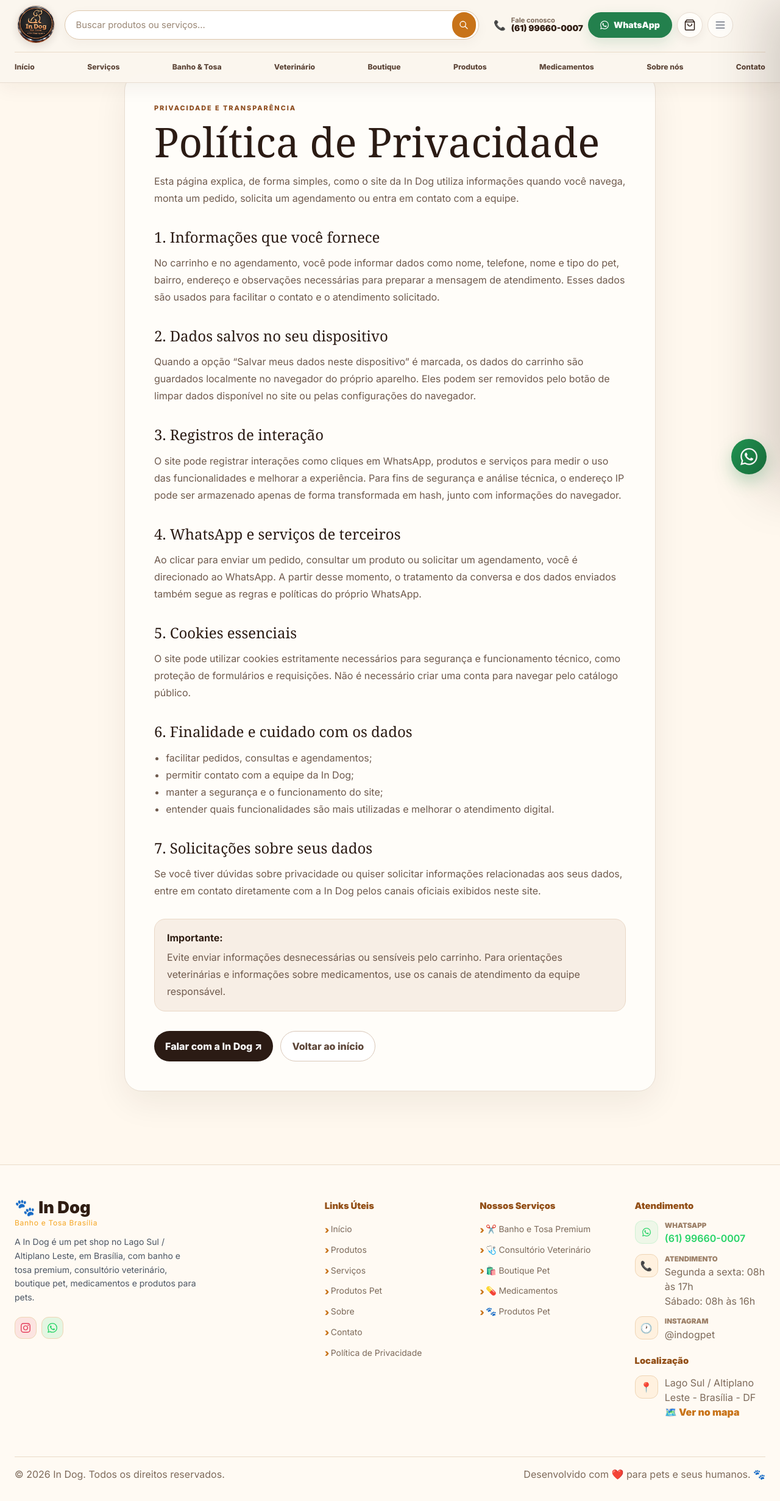
After one commit to DenilsonMiranda2001/central-pet-site, a Django app: page /politica-de-privacidade/ in a window 1280 px wide. The commit adds this page. Shown: the whole page at 61% size. Run offline with Django 4.2, Linux system fonts and the light colour scheme; data comes from the database, SQL or seed files in the repository; parts of the project's set-up code (start-up, migrations or seed data) failed here and were passed over; some libraries are stand-ins or nearby versions.

Commit message:
Production readiness: horários, medicamentos e privacidade (#3)
* Improve service content, medications flow and public store info

* Add privacy and public store info routes

* Improve service detail content and medication fallback

* Add privacy policy page

* Sync store hours, medication links and privacy access

```diff
--- a/core/urls.py
+++ b/core/urls.py
@@ -5,6 +5,8 @@ urlpatterns = [
     path("", views.home, name="home"),
     path("sobre/", views.sobre, name="sobre"),
     path("contato/", views.contato, name="contato"),
+    path("politica-de-privacidade/", views.privacy_policy, name="privacy_policy"),
+    path("loja/info/", views.store_public_info, name="store_public_info"),
     path("banho-e-tosa/", views.banho_e_tosa, name="banho_e_tosa"),
     path("veterinario/", views.veterinario, name="veterinario"),
     path("boutique-pet/", views.boutique_pet, name="boutique_pet"),
--- a/core/views.py
+++ b/core/views.py
@@ -59,20 +59,51 @@ def contato(request):
     })
 
 
+def privacy_policy(request):
+    config = StoreConfig.get_config()
+    return render(request, "core/privacy.html", {
+        "config": config,
+        "page_title": "Política de Privacidade | In Dog",
+        "meta_description": "Saiba como a In Dog trata dados usados no site, no carrinho, no agendamento e nos contatos via WhatsApp.",
+    })
+
+
+def store_public_info(request):
+    """Informações públicas usadas para manter elementos globais sincronizados com o Admin."""
+    config = StoreConfig.get_config()
+    return JsonResponse({
+        "opening_hours": config.opening_hours,
+        "phone_number": config.phone_number,
+    })
+
+
 def _service_detail(request, service_slug, fallback):
     service = Service.objects.filter(slug=service_slug, is_active=True).first()
     context = dict(fallback)
     context["service"] = service
-    context["related_products"] = Product.objects.none()
+    related_products = Product.objects.none()
+
     if service:
         context["title"] = service.name
         context["description"] = service.description or service.short_description or context["description"]
         context["eyebrow"] = service.name
         context["whatsapp_text"] = service.whatsapp_message or context["whatsapp_text"]
-        context["related_products"] = service.related_products.filter(
+        related_products = service.related_products.filter(
             is_active=True,
             is_available=True,
         ).select_related("category").order_by("order", "name")[:12]
+
+    # Medicamentos é uma categoria comercial importante. Se o Admin ainda não
+    # relacionou itens manualmente ao serviço, mostramos os produtos ativos da
+    # categoria em vez de deixar a página parecer vazia/incompleta.
+    if service_slug == "medicamentos" and not related_products.exists():
+        related_products = Product.objects.filter(
+            is_active=True,
+            is_available=True,
+            category__slug="medicamentos",
+        ).select_related("category").order_by("order", "name")[:12]
+
+    context["related_products"] = related_products
     return render(request, "core/service_detail.html", context)
 
 
@@ -85,22 +116,39 @@ def banho_e_tosa(request):
         "icon": "✂️",
         "title": "Banho e Tosa Premium em Brasília",
         "description": "Serviço completo de banho e tosa com cuidado, carinho, produtos de qualidade e atenção ao bem-estar do pet.",
-        "highlights": ["Banho completo", "Tosa higiênica", "Tosa personalizada", "Escovação", "Limpeza de ouvidos", "Corte de unhas", "Produtos premium", "Atendimento cuidadoso"],
+        "highlights": [
+            {"title": "Banho completo", "text": "Higiene completa com produtos adequados ao tipo de pelagem e às necessidades do pet."},
+            {"title": "Tosa higiênica", "text": "Acabamento cuidadoso nas áreas que exigem mais higiene e conforto no dia a dia."},
+            {"title": "Tosa personalizada", "text": "Corte alinhado ao estilo desejado, respeitando raça, pelagem e bem-estar."},
+            {"title": "Escovação", "text": "Finalização para desembaraçar, remover pelos soltos e valorizar a pelagem."},
+            {"title": "Limpeza de ouvidos", "text": "Higiene externa feita com delicadeza como parte da rotina de cuidados."},
+            {"title": "Corte de unhas", "text": "Manutenção das unhas para mais conforto e segurança na movimentação do pet."},
+            {"title": "Produtos premium", "text": "Seleção de produtos de qualidade para uma experiência mais confortável."},
+            {"title": "Atendimento cuidadoso", "text": "Cada pet é atendido respeitando seu comportamento, tempo e necessidades individuais."},
+        ],
         "cta": "Agendar Banho e Tosa no WhatsApp",
         "whatsapp_text": "Olá, gostaria de agendar Banho e Tosa Premium na In Dog.",
     })
 
 
 def veterinario(request):
-    return _service_detail(request, "veterinario", {
+    return _service_detail(request, "consultorio-veterinario", {
         "page_title": "Consultório Veterinário no Lago Sul | In Dog",
         "meta_description": "Consultório veterinário no Lago Sul com foco em prevenção, saúde e bem-estar dos pets.",
-        "slug": "veterinario",
+        "slug": "consultorio-veterinario",
         "eyebrow": "Veterinário",
         "icon": "🩺",
         "title": "Consultório Veterinário no Lago Sul",
         "description": "Atendimento veterinário com foco em prevenção, saúde e bem-estar dos pets.",
-        "highlights": ["Consultas veterinárias", "Vacinação", "Check-up preventivo", "Vermifugação", "Controle de pulgas e carrapatos", "Orientação nutricional", "Acompanhamento clínico"],
+        "highlights": [
+            {"title": "Consultas veterinárias", "text": "Avaliação clínica com atenção ao histórico, sinais apresentados e rotina do pet."},
+            {"title": "Vacinação", "text": "Orientação sobre protocolos preventivos conforme idade, histórico e avaliação profissional."},
+            {"title": "Check-up preventivo", "text": "Acompanhamento periódico para observar a saúde do pet e identificar necessidades precocemente."},
+            {"title": "Vermifugação", "text": "Orientação responsável sobre prevenção e controle de parasitas conforme cada caso."},
+            {"title": "Pulgas e carrapatos", "text": "Avaliação e orientação para estratégias de prevenção adequadas ao pet e ao ambiente."},
+            {"title": "Orientação nutricional", "text": "Recomendações de rotina alimentar de acordo com fase de vida e necessidades individuais."},
+            {"title": "Acompanhamento clínico", "text": "Continuidade do cuidado para acompanhar evolução, prevenção e qualidade de vida."},
+        ],
         "cta": "Agendar Consulta pelo WhatsApp",
         "whatsapp_text": "Olá, gostaria de agendar uma consulta veterinária na In Dog.",
     })
@@ -115,7 +163,15 @@ def boutique_pet(request):
         "icon": "🛍️",
         "title": "Boutique Pet em Brasília",
         "description": "Produtos selecionados para pets com qualidade, estilo e cuidado.",
-        "highlights": ["Acessórios", "Roupinhas", "Camas", "Guias e coleiras", "Brinquedos", "Itens de higiene", "Produtos selecionados"],
+        "highlights": [
+            {"title": "Acessórios", "text": "Itens selecionados para deixar a rotina do pet mais prática, confortável e bonita."},
+            {"title": "Roupinhas", "text": "Opções para diferentes estilos, tamanhos e ocasiões, sempre priorizando conforto."},
+            {"title": "Camas", "text": "Modelos pensados para descanso, aconchego e bem-estar dentro de casa."},
+            {"title": "Guias e coleiras", "text": "Produtos para passeios com diferentes propostas de tamanho, resistência e acabamento."},
+            {"title": "Brinquedos", "text": "Alternativas para diversão, estímulo e enriquecimento da rotina do pet."},
+            {"title": "Itens de higiene", "text": "Produtos úteis para os cuidados cotidianos de cães e gatos."},
+            {"title": "Seleção In Dog", "text": "Curadoria de produtos escolhidos para unir qualidade, utilidade e estilo."},
+        ],
         "cta": "Falar sobre a Boutique no WhatsApp",
         "whatsapp_text": "Olá, gostaria de conhecer os produtos da Boutique Pet da In Dog.",
     })
@@ -129,8 +185,15 @@ def medicamentos(request):
         "eyebrow": "Medicamentos",
         "icon": "💊",
         "title": "Medicamentos e cuidados para a saúde do seu pet",
-        "description": "Uma seleção de medicamentos veterinários, antiparasitários, suplementos e produtos de cuidado disponíveis na In Dog.",
-        "highlights": ["Antiparasitários", "Vermífugos", "Suplementos", "Cuidados dermatológicos", "Higiene e saúde", "Produtos veterinários"],
+        "description": "Consulte a disponibilidade de medicamentos veterinários, antiparasitários, suplementos e produtos de cuidado na In Dog. Para itens que exigem orientação profissional, nossa equipe direciona você ao atendimento adequado.",
+        "highlights": [
+            {"title": "Antiparasitários", "text": "Consulte opções disponíveis para prevenção e controle de parasitas em cães e gatos."},
+            {"title": "Vermífugos", "text": "Disponibilidade sob consulta, com orientação adequada à necessidade do pet."},
+            {"title": "Suplementos", "text": "Produtos de suporte nutricional e bem-estar selecionados para diferentes necessidades."},
+            {"title": "Cuidados dermatológicos", "text": "Itens para higiene e cuidado da pele e pelagem, conforme indicação e necessidade."},
+            {"title": "Higiene e saúde", "text": "Produtos de rotina para complementar os cuidados do seu pet no dia a dia."},
+            {"title": "Consulta rápida", "text": "Envie o nome do produto pelo WhatsApp e confirme disponibilidade antes de sair de casa."},
+        ],
         "cta": "Consultar medicamento no WhatsApp",
         "whatsapp_text": "Olá, gostaria de consultar os medicamentos disponíveis na In Dog.",
     })
--- a/static/js/main.js
+++ b/static/js/main.js
@@ -129,6 +129,75 @@
     brand.innerHTML = `<img class="indog-brand-logo" src="${logoUrl}" alt="In Dog - We Trust Pet Boutique">`;
   }
 
+  function setMultilineText(element, value) {
+    if (!element || !value) return;
+    element.textContent = '';
+    String(value).split(/\r?\n/).forEach((line, index) => {
+      if (index) element.appendChild(document.createElement('br'));
+      element.appendChild(document.createTextNode(line));
+    });
+  }
+
+  function addPrivacyLinks() {
+    const privacyHref = '/politica-de-privacidade/';
+
+    const linksHeading = Array.from(document.querySelectorAll('.footer-col-title'))
+      .find(el => el.textContent.trim().toLowerCase() === 'links úteis');
+    const linksList = linksHeading?.nextElementSibling;
+    if (linksList && !linksList.querySelector(`a[href="${privacyHref}"]`)) {
+      const li = document.createElement('li');
+      li.innerHTML = `<a href="${privacyHref}" class="footer-link"><span class="footer-arrow">›</span>Política de Privacidade</a>`;
+      linksList.appendChild(li);
+    }
+
+    const privacyNote = document.querySelector('.cart-privacy-note');
+    if (privacyNote && !privacyNote.querySelector(`a[href="${privacyHref}"]`)) {
+      privacyNote.appendChild(document.createTextNode(' '));
+      const link = document.createElement('a');
+      link.href = privacyHref;
+      link.textContent = 'Ver política de privacidade';
+      link.style.color = '#8d4c1e';
+      link.style.textDecoration = 'underline';
+      privacyNote.appendChild(link);
+    }
+  }
+
+  async function syncPublicStoreInfo() {
+    try {
+      const response = await fetch('/loja/info/', {
+        credentials: 'same-origin',
+        headers: { 'Accept': 'application/json' },
+      });
+      if (!response.ok) return;
+      const data = await response.json();
+
+      if (data.opening_hours) {
+        document.querySelectorAll('.footer-contact-item').forEach(item => {
+          const label = item.querySelector('.footer-contact-label');
+          if (label?.textContent.trim().toLowerCase() === 'atendimento') {
+            setMultilineText(item.querySelector('.footer-contact-text'), data.opening_hours);
+          }
+        });
+      }
+
+      if (data.phone_number) {
+        const navPhone = document.querySelector('.nav-phone strong');
+        if (navPhone) navPhone.textContent = data.phone_number;
+      }
+    } catch (_) {}
+  }
+
+  function setupProductionReadiness() {
+    // A página de Medicamentos já existe; links antigos de busca são normalizados
+    // para a experiência correta de consulta e catálogo relacionado.
+    document.querySelectorAll('a[href*="?q=medicamentos"]').forEach(link => {
+      link.setAttribute('href', '/medicamentos/');
+    });
+
+    addPrivacyLinks();
+    syncPublicStoreInfo();
+  }
+
   function setupMobileMenu() {
     const menuToggle = document.getElementById('menu-toggle');
     const mobileMenu = document.getElementById('mobile-menu');
@@ -210,6 +279,7 @@
   document.addEventListener('DOMContentLoaded', () => {
     injectNavigationPolish();
     setupBrandingAssets();
+    setupProductionReadiness();
 
     setupNavbarScroll();
     setupMobileMenu();
--- /dev/null
+++ b/templates/core/privacy.html
@@ -0,0 +1,68 @@
+{% extends "base.html" %}
+{% load static %}
+
+{% block extra_head %}
+<link rel="stylesheet" href="{% static 'css/indog-shell.css' %}">
+<link rel="stylesheet" href="{% static 'css/indog-pages.css' %}">
+<style>
+  .privacy-wrap{max-width:920px;margin:0 auto;padding:120px 24px 40px}
+  .privacy-card{background:#fffdf9;border:1px solid #e8ddd1;border-radius:28px;padding:clamp(24px,5vw,48px);box-shadow:0 18px 55px rgba(43,27,20,.07)}
+  .privacy-card h1{font-family:Georgia,'Times New Roman',serif;font-size:clamp(2.3rem,6vw,4.2rem);line-height:1;color:#2b1b14;margin:.5rem 0 1rem}
+  .privacy-card h2{font-family:Georgia,'Times New Roman',serif;font-size:1.5rem;color:#2b1b14;margin:2rem 0 .65rem}
+  .privacy-card p,.privacy-card li{color:#6f5a4d;line-height:1.75}
+  .privacy-card ul{padding-left:1.2rem;list-style:disc}
+  .privacy-note{margin-top:2rem;padding:18px 20px;background:#f7eee5;border-radius:18px;border:1px solid #ead8c7}
+  .privacy-actions{display:flex;gap:12px;flex-wrap:wrap;margin-top:2rem}
+  .privacy-actions a{display:inline-flex;align-items:center;justify-content:center;padding:12px 18px;border-radius:999px;text-decoration:none;font-weight:800}
+  .privacy-actions .primary{background:#2b1b14;color:#fff}.privacy-actions .secondary{border:1px solid #d9c7b8;color:#5d4638;background:#fff}
+</style>
+{% endblock %}
+
+{% block title %}Política de Privacidade | In Dog{% endblock %}
+{% block meta_description %}Saiba como a In Dog trata dados usados no site, no carrinho, no agendamento e nos contatos via WhatsApp.{% endblock %}
+
+{% block content %}
+<section class="privacy-wrap">
+  <article class="privacy-card">
+    <div class="indog-page-kicker">Privacidade e transparência</div>
+    <h1>Política de Privacidade</h1>
+    <p>Esta página explica, de forma simples, como o site da In Dog utiliza informações quando você navega, monta um pedido, solicita um agendamento ou entra em contato com a equipe.</p>
+
+    <h2>1. Informações que você fornece</h2>
+    <p>No carrinho e no agendamento, você pode informar dados como nome, telefone, nome e tipo do pet, bairro, endereço e observações necessárias para preparar a mensagem de atendimento. Esses dados são usados para facilitar o contato e o atendimento solicitado.</p>
+
+    <h2>2. Dados salvos no seu dispositivo</h2>
+    <p>Quando a opção “Salvar meus dados neste dispositivo” é marcada, os dados do carrinho são guardados localmente no navegador do próprio aparelho. Eles podem ser removidos pelo botão de limpar dados disponível no site ou pelas configurações do navegador.</p>
+
+    <h2>3. Registros de interação</h2>
+    <p>O site pode registrar interações como cliques em WhatsApp, produtos e serviços para medir o uso das funcionalidades e melhorar a experiência. Para fins de segurança e análise técnica, o endereço IP pode ser armazenado apenas de forma transformada em hash, junto com informações do navegador.</p>
+
+    <h2>4. WhatsApp e serviços de terceiros</h2>
+    <p>Ao clicar para enviar um pedido, consultar um produto ou solicitar um agendamento, você é direcionado ao WhatsApp. A partir desse momento, o tratamento da conversa e dos dados enviados também segue as regras e políticas do próprio WhatsApp.</p>
+
+    <h2>5. Cookies essenciais</h2>
+    <p>O site pode utilizar cookies estritamente necessários para segurança e funcionamento técnico, como proteção de formulários e requisições. Não é necessário criar uma conta para navegar pelo catálogo público.</p>
+
+    <h2>6. Finalidade e cuidado com os dados</h2>
+    <ul>
+      <li>facilitar pedidos, consultas e agendamentos;</li>
+      <li>permitir contato com a equipe da In Dog;</li>
+      <li>manter a segurança e o funcionamento do site;</li>
+      <li>entender quais funcionalidades são mais utilizadas e melhorar o atendimento digital.</li>
+    </ul>
+
+    <h2>7. Solicitações sobre seus dados</h2>
+    <p>Se você tiver dúvidas sobre privacidade ou quiser solicitar informações relacionadas aos seus dados, entre em contato diretamente com a In Dog pelos canais oficiais exibidos neste site.</p>
+
+    <div class="privacy-note">
+      <strong>Importante:</strong>
+      <p style="margin:.35rem 0 0">Evite enviar informações desnecessárias ou sensíveis pelo carrinho. Para orientações veterinárias e informações sobre medicamentos, use os canais de atendimento da equipe responsável.</p>
+    </div>
+
+    <div class="privacy-actions">
+      <a class="primary" href="https://wa.me/{{ whatsapp_number }}" target="_blank" rel="noopener">Falar com a In Dog ↗</a>
+      <a class="secondary" href="{% url 'home' %}">Voltar ao início</a>
+    </div>
+  </article>
+</section>
+{% endblock %}
```
Also changed, not shown: templates/core/service_detail.html (+19 -2 lines).
